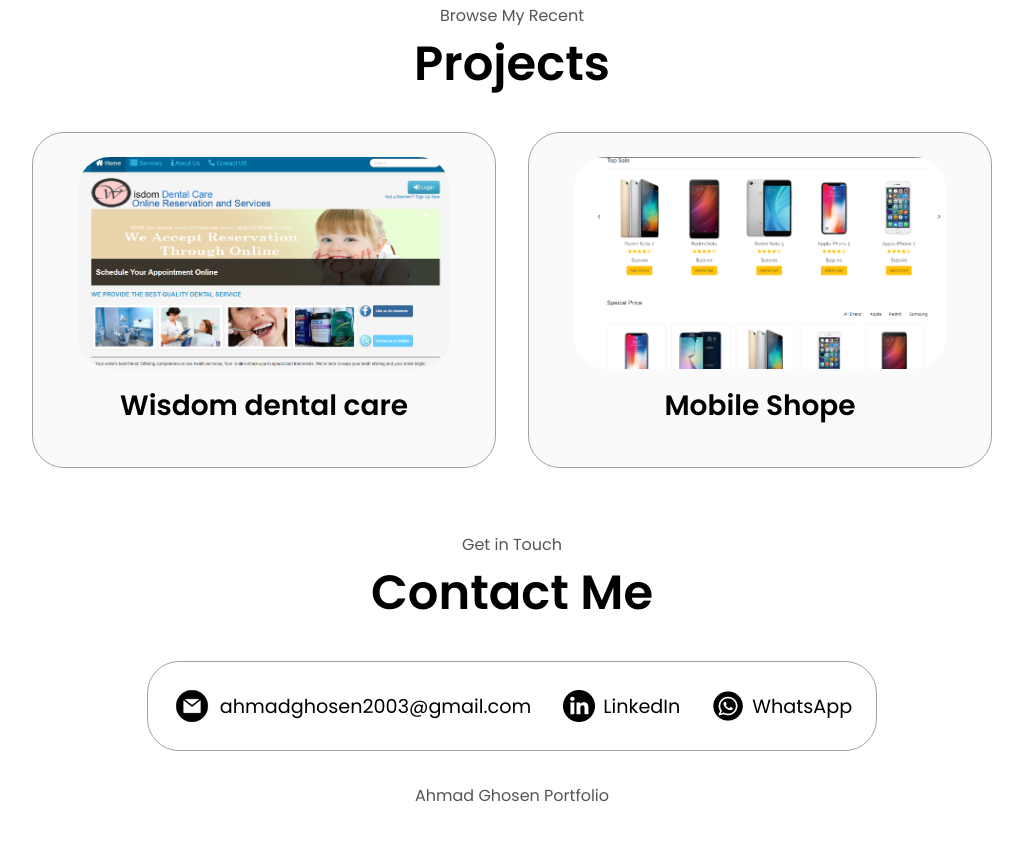
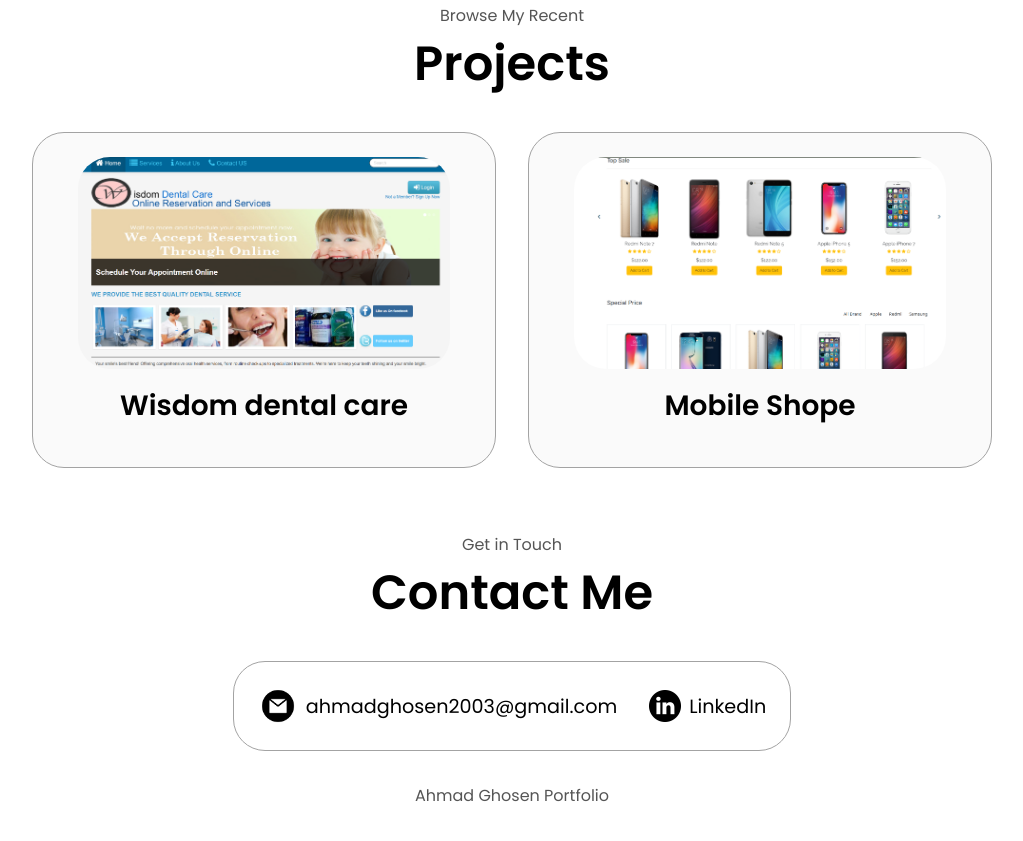
Before and after one commit to A-H-G20/Ahmad_portfolio, a plain HTML site: page index.html in a window 1280 px wide. Shown: the part 2461-3302 px from the top of the page, without its empty margins (128-1151 px from the left). Drawn offline with Linux system fonts and the light colour scheme.

Commit message:
add to git hub

```diff
--- a/index.html
+++ b/index.html
@@ -302,14 +302,7 @@
           />
           <p><a href="https://www.linkedin.com/in/ahmad-ghosen-04b6162b5">LinkedIn</a></p>
         </div>
-        <div class="contact-info-container">
-          <img
-            src="./assets/whatsapp.jpeg"
-            alt="LinkedIn icon"
-            class="icon contact-icon"
-          />
-          <p><a href="https://wa.me/+96176976048">WhatsApp</a></p>
-        </div>
+
       </div>
     </section>
     <footer>
```
